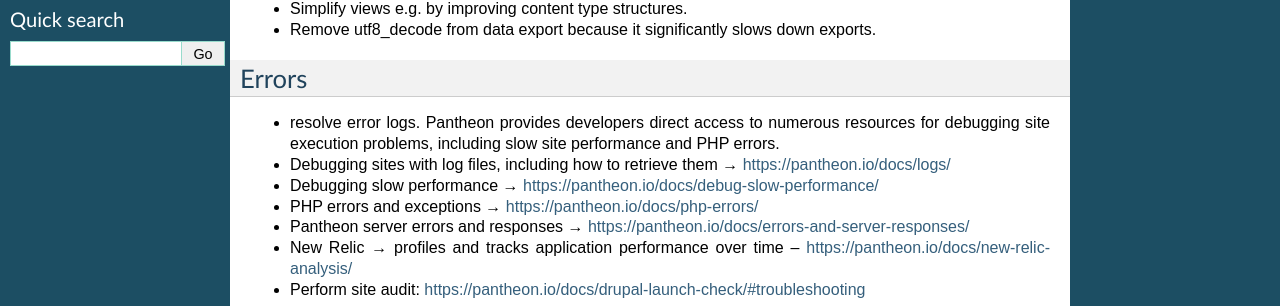
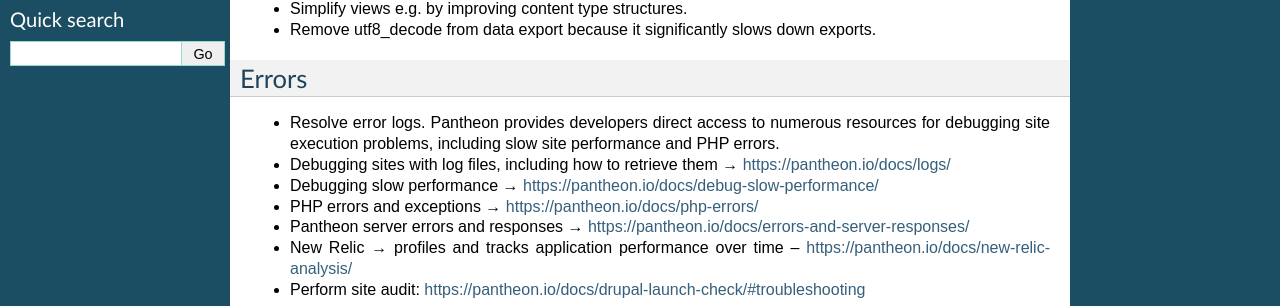
Before and after one commit to ipbes/ipbeswebdocs, a Sphinx documentation site: the page built from docs/maintenance/index.rst, in a window 1280 px wide. Shown: the part 307-613 px from the top of the page. Built offline with Sphinx 7.4.7, drawn with Linux system fonts in a browser that asks for light colours; pages that are not in the unit, such as notebooks, are missing from menus.

```diff
--- a/docs/maintenance/index.rst
+++ b/docs/maintenance/index.rst
@@ -18,7 +18,7 @@ Views
 Errors
 ------
 
-- resolve error logs. Pantheon provides developers direct access to numerous resources for debugging site execution problems, including slow site performance and PHP errors.
+- Resolve error logs. Pantheon provides developers direct access to numerous resources for debugging site execution problems, including slow site performance and PHP errors.
 - Debugging sites with log files, including how to retrieve them → https://pantheon.io/docs/logs/
 - Debugging slow performance → https://pantheon.io/docs/debug-slow-performance/
 - PHP errors and exceptions → https://pantheon.io/docs/php-errors/
```
